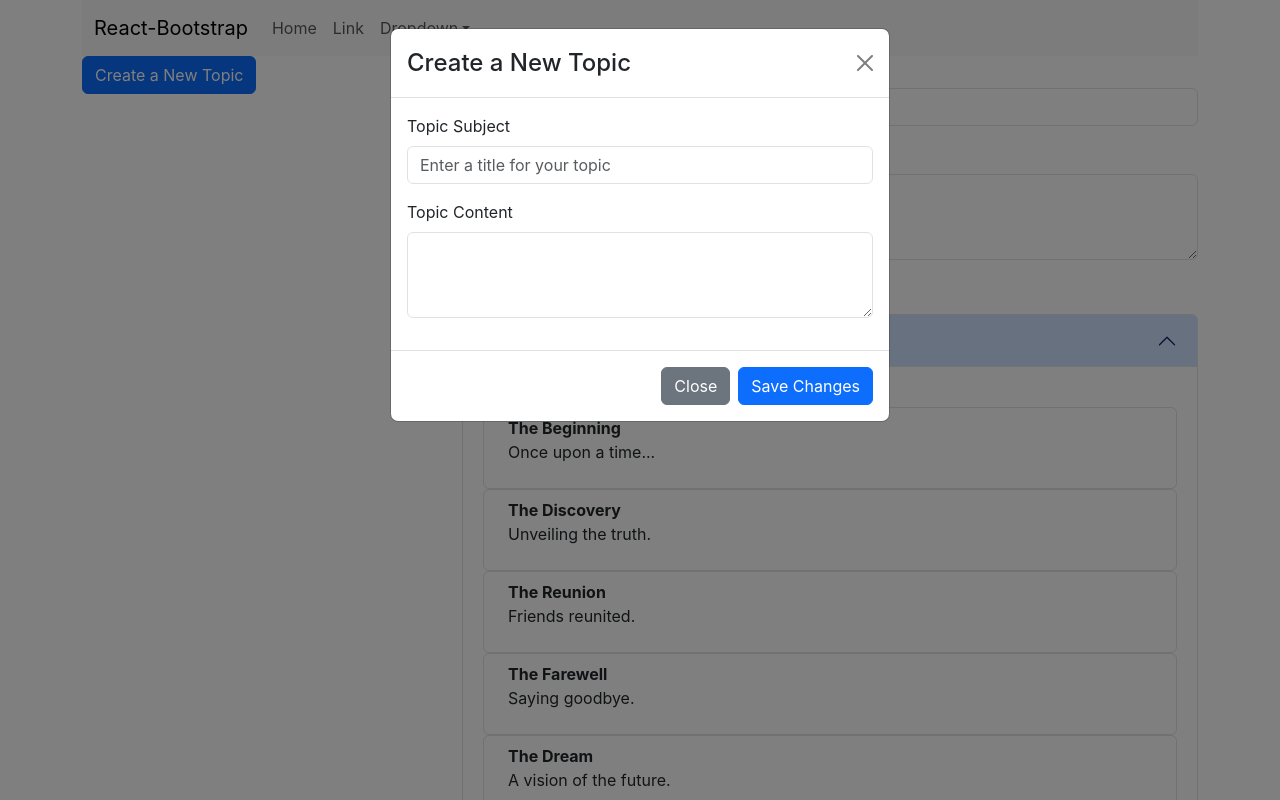
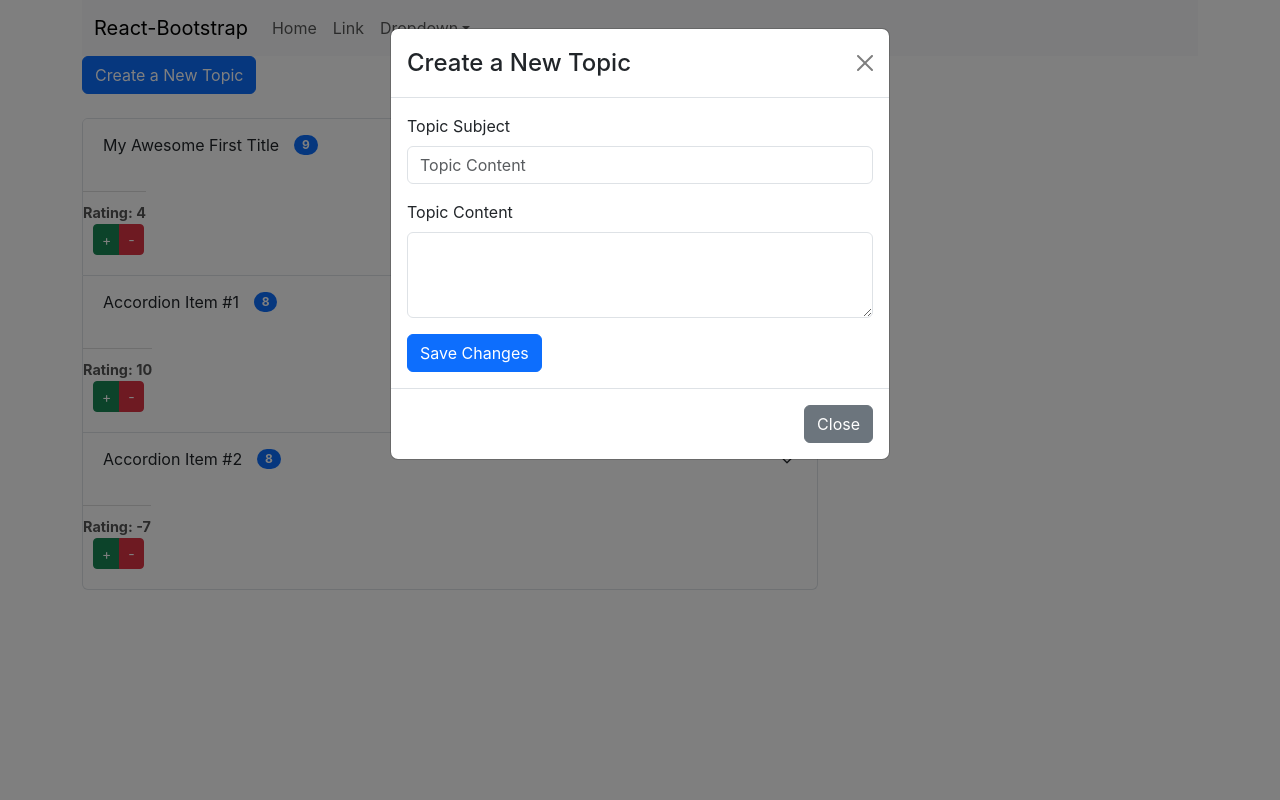
Before and after one commit to bodonnell-DePaul/csc436Fall2024, a React (Create React App) app: page / in a window 1280 px wide. Both pictures are taken after a click on the button "Create a New Topic". Shown: the top 800 px of the page. Built offline with nearby package versions, Linux system fonts and the light colour scheme.

Commit message:
almost working completely

```diff
--- a/src/TopicCreator.js
+++ b/src/TopicCreator.js
@@ -3,13 +3,29 @@ import Button from 'react-bootstrap/Button';
 import Modal from 'react-bootstrap/Modal';
 import Form from 'react-bootstrap/Form'
 
-function TopicCreator() {
+function TopicCreator({ addTopic }) {
     const [show, setShow] = useState(false);
 
     const handleClose = () => setShow(false);
     const handleShow = () => setShow(true);
 
     const ModalHeader = "Create a New Topic";
+
+    function saveTopic(e) {
+      e.preventDefault();
+      console.log(e)
+      console.log(e.target.formTitle.value)
+      console.log(e.target.formContent.value);
+
+      const newTopic = {
+          "id": Date.now(),//topics.length + 1,
+          "title": e.target.formTitle.value,
+          "content": e.target.formContent.value,
+          "rating": 0
+      };
+      addTopic(newTopic);
+      handleClose();
+    }
 
   return (
     <div className="Topic">
@@ -22,23 +38,23 @@ function TopicCreator() {
           <Modal.Title>{ModalHeader}</Modal.Title>
         </Modal.Header>
         <Modal.Body>
-            <Form>
-                <Form.Group className="mb-3" controlId="topicForm.ControlInput1">
-                    <Form.Label>Topic Subject</Form.Label>
-                    <Form.Control type="text" placeholder="Enter a title for your topic" />
-                </Form.Group>
-                <Form.Group className="mb-3" controlId="topicForm.ControlTextarea1">
-                    <Form.Label>Topic Content</Form.Label>
-                    <Form.Control as="textarea" rows={3} />
-                </Form.Group>
-            </Form>
+          <Form onSubmit={saveTopic}>
+            <Form.Group className="mb-3" controlId="formTitle">
+              <Form.Label>Topic Subject</Form.Label>
+              <Form.Control type="text" name="formTitle"  placeholder="Topic Content" />
+            </Form.Group>
+            <Form.Group className="mb-3" controlId="formContent">
+              <Form.Label>Topic Content</Form.Label>
+              <Form.Control as="textarea" name="formContent"  rows={3} />
+            </Form.Group>
+                <Button variant="primary" type='submit' >
+                  Save Changes
+              </Button>
+          </Form>
         </Modal.Body>
         <Modal.Footer>
           <Button variant="secondary" onClick={handleClose}>
             Close
-          </Button>
-          <Button variant="primary" onClick={handleClose}>
-            Save Changes
           </Button>
         </Modal.Footer>
       </Modal>
--- a/src/TopicList.css
+++ b/src/TopicList.css
@@ -3,7 +3,9 @@
     padding-top: 10px;
     border-top: 1px solid #ddd;
     font-size: 0.9em;
-    color: #555
+    color: #555;
+    display: flex;
+    align-items: center;
 }
 
 .accordion-footer .btn-group{
@@ -18,3 +20,19 @@
 .rounded-pill{
     margin-left: 15px;
 }
+
+/* .accordion-footer-container {
+    display: flex;
+    justify-content: space-between;
+    align-items: center;
+  } */
+  .accordion-footer-container {
+    display: flex;
+    flex-direction: column;
+    align-items: flex-start;
+  }
+
+  .reply-form {
+    width: 100%;
+    margin-bottom: 10px;
+  }
--- a/src/TopicList.js
+++ b/src/TopicList.js
@@ -6,56 +6,64 @@ import topicData from './dummyData.json';
 import commentData from './commentData.json';
 import './TopicList.css';
 import Badge from 'react-bootstrap/Badge';
-import Form from 'react-bootstrap/Form';
 import { useState, useEffect } from 'react';
+import TopicCreator from './TopicCreator';
+import { Form } from 'react-bootstrap';
 
 
 
 function TopicList() {
 
-// "id": 1,
-//         "title": "My Awesome First Title",
-//         "content": "Even Better Content!!!",
-//         "rating": 4
-  function saveTopic(e) {
+
+
+  const addTopic = (newTopic) => {
+    setTopics([...topics, newTopic]);
+  };
+
+  const updateComments = (e) => {
     e.preventDefault();
-    console.log(e)
     console.log(e.target.formTitle.value)
     console.log(e.target.formContent.value);
-    const newTopic = 'hooray'
-    //setTopics(topics => ({...topics, newTopic}));
+    const newComment = {
+      "id": Date.now(),
+      "title_id": 1,
+      "title": e.target.formTitle.value,
+      "content": e.target.formContent.value,
+      "rating": 0
+    };
+    setComments([...comments, newComment]);
+  };
 
-  }
+  const updateRating = (id, delta) => {
+    setTopics(topics.map(topic =>
+      topic.id === id ? { ...topic, rating: topic.rating + delta } : topic
+    ));
+  };
 
   const [comments, setComments ] = useState(commentData)
   const [topics, setTopics ] = useState(topicData)
+  const [expanded, setExpanded] = useState(null);
 
   useEffect(() => {
     console.log(topics)
-    setComments(comments)
-    setTopics(topics);
-  });
+  }, [topics]);
+
+  useEffect(() => {
+    console.log(comments)
+  }, [comments]);
+
+  const handleAccordionToggle = (index) => {
+    setExpanded(expanded === index ? null : index);
+  };
 
   return (
     <div>
-    <Form onSubmit={saveTopic}>
-      <Form.Group className="mb-3" controlId="formTitle">
-        <Form.Label>Topic Subject</Form.Label>
-        <Form.Control type="text" name="formTitle"  placeholder="Topic Content" />
-      </Form.Group>
-      <Form.Group className="mb-3" controlId="formContent">
-        <Form.Label>Topic Content</Form.Label>
-        <Form.Control as="textarea" name="formContent"  rows={3} />
-      </Form.Group>
-          <Button variant="primary" type='submit' >
-            Save Changes
-        </Button>
-    </Form>
-    <Accordion defaultActiveKey="0">
+    <TopicCreator addTopic={addTopic} /><br></br>
+    <Accordion >
       {topics.map(
           (topic, index) => (
-            <Accordion.Item eventKey={index.toString()} key={index}>
-              <Accordion.Header>{topic.title}
+            <Accordion.Item eventKey={index.toString()} key={index} >
+              <Accordion.Header onClick={() => handleAccordionToggle(index)}>{topic.title}
                 <Badge bg="primary" pill>
                   {
                     comments.filter(comment => comment.title_id === topic.id).length
@@ -65,13 +73,25 @@ function TopicList() {
               <Accordion.Body>
                 {topic.content}
               <TopicThread comments={commentData.filter(comment => comment.title_id === topic.id)} />
+              {expanded === index && (
+                <div style={{ width: '100%' }}>
+                  <Form onSubmit={updateComments}>
+                    <Form.Control as="textarea" rows={3} className="reply-form" style={{ width: '100%' }} onClick={(e) => e.stopPropagation()} />
+                    <Button size="md" type="submit">Reply</Button>
+                  </Form>
+                </div>
+              )}
               </Accordion.Body>
-              <strong className="accordion-footer">Rating: {topic.rating}
-                <ButtonGroup size="sm">
-                  <Button variant="success">+</Button>
-                  <Button variant="danger">-</Button>
-                </ButtonGroup>
-              </strong>
+
+              <div className="accordion-footer-container">
+                <div style={{ marginTop: '10px' }}>
+                  <strong className="accordion-footer">Rating: {topic.rating}</strong>
+                  <ButtonGroup size="sm" style={{ marginLeft: '10px', marginBottom: '20px' }}>
+                    <Button variant="success" onClick={() => updateRating(topic.id, 1)}>+</Button>
+                    <Button variant="danger" onClick={() => updateRating(topic.id, -1)}>-</Button>
+                  </ButtonGroup>
+                </div>
+              </div>
             </Accordion.Item>
           )
         )
--- a/src/TopicThread.js
+++ b/src/TopicThread.js
@@ -1,6 +1,6 @@
-import { ListGroupItem } from 'react-bootstrap';
 import ListGroup from 'react-bootstrap/ListGroup';
-
+import Button from 'react-bootstrap/Button';
+import ButtonGroup from 'react-bootstrap/ButtonGroup';
 function TopicThread({comments}){
 
     const matchedComments = comments.map((chat, index) => {
@@ -8,8 +8,16 @@ function TopicThread({comments}){
             <ListGroup as="ul">
                 <ListGroup.Item as="li" className="d-flex justify-content-between align-items-start">
                     <div className="ms-2 me-auto">
-                    <div className="fw-bold">{chat.title}</div>
-                    <p>{chat.content}</p>
+                        <div className="fw-bold">{chat.title}</div>
+                        <p>{chat.content}</p>
+                    </div>
+                    <div className="accordion-footer-container">
+                        <strong className="accordion-footer">Rating: {chat.rating}
+                        <ButtonGroup size="sm">
+                            <Button variant="success" >+</Button>
+                            <Button variant="danger" >-</Button>
+                        </ButtonGroup>
+                        </strong>
                     </div>
                 </ListGroup.Item>
             </ListGroup>
--- a/src/ViewPort.js
+++ b/src/ViewPort.js
@@ -13,7 +13,7 @@ function ViewPort() {
           <Col> <NavHeader/> </Col>
         </Row>
         <Row>
-          <Col sm={4}><TopicCreator/></Col>
+
           <Col sm={8}><TopicList/></Col>
         </Row>
 
```
